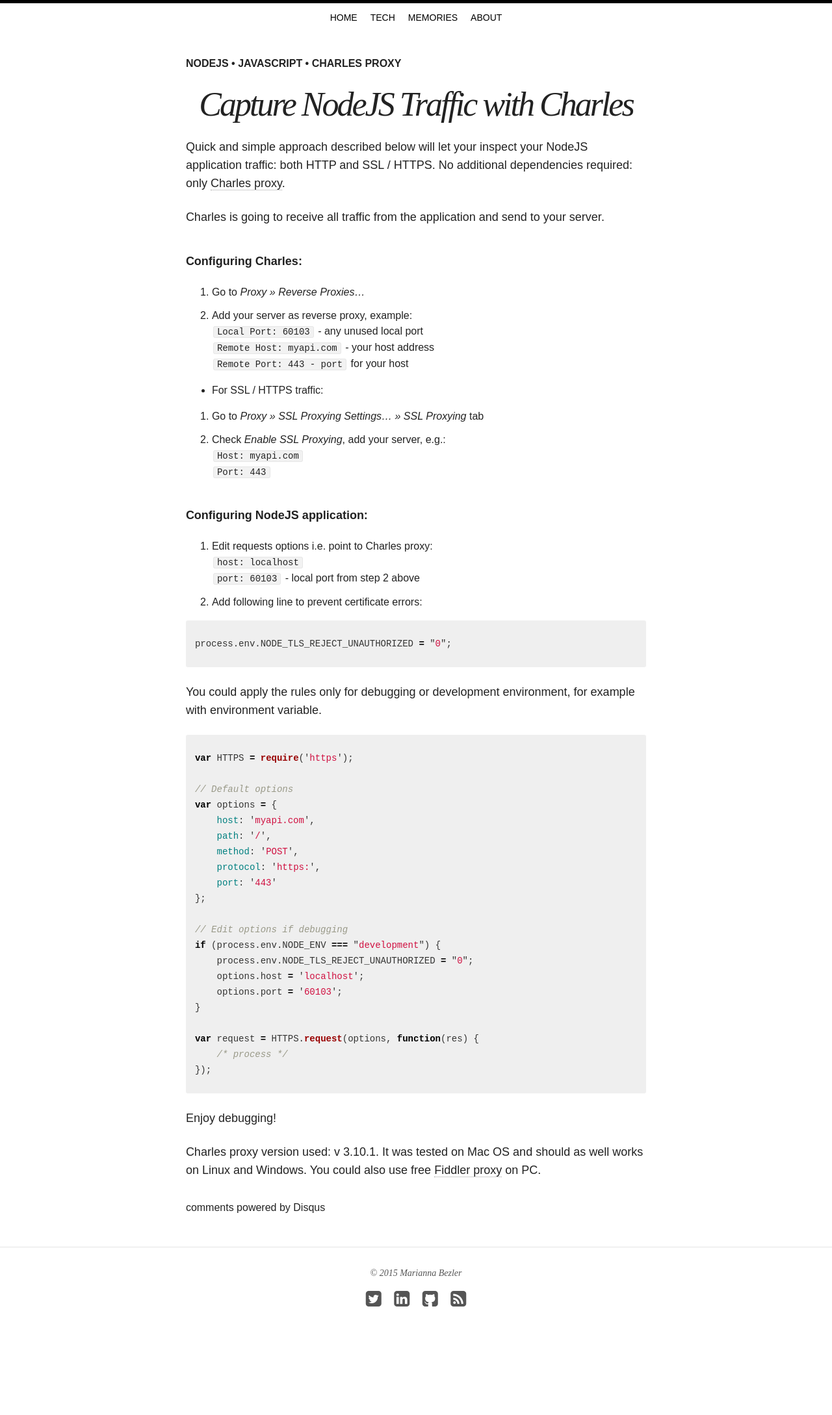
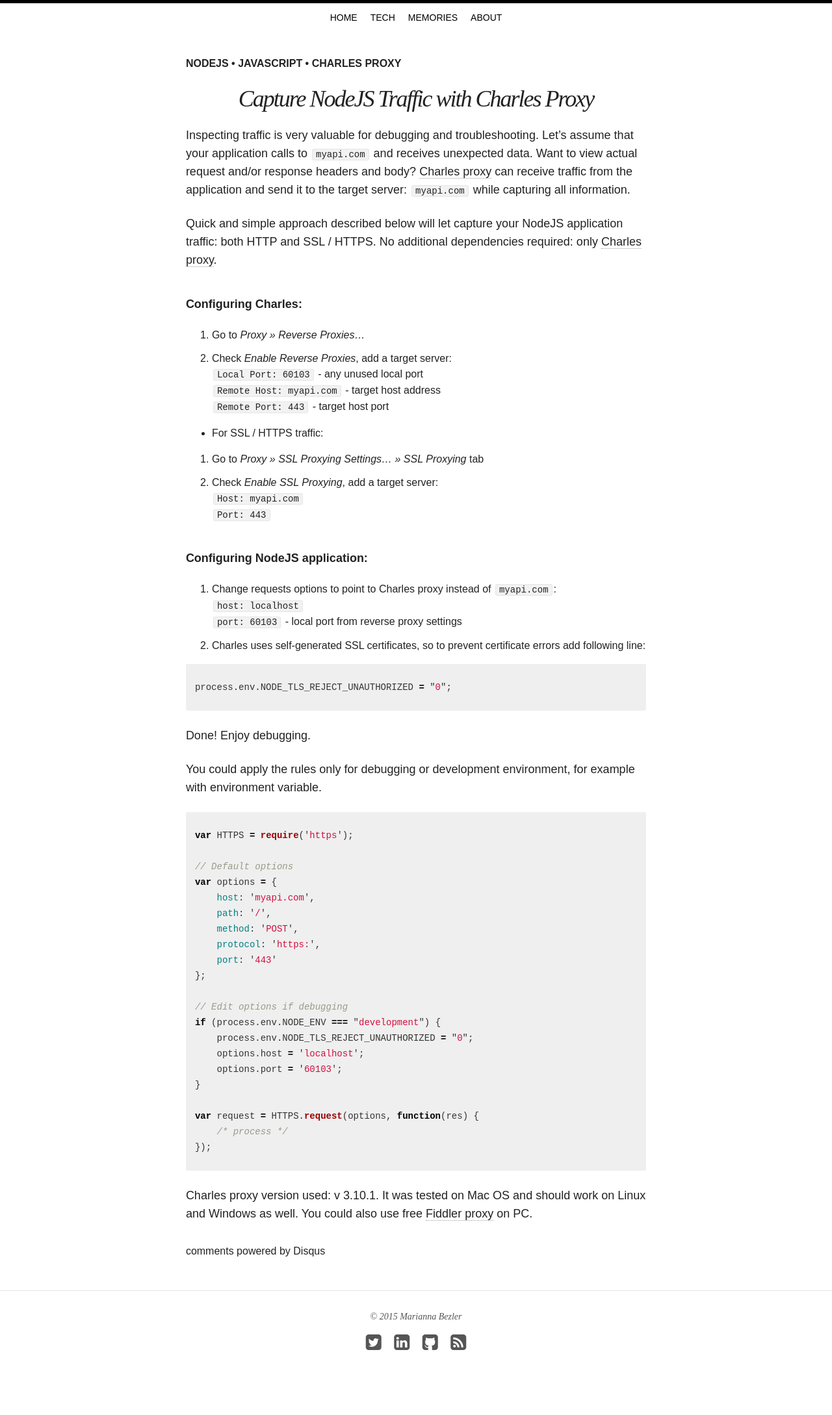
Before and after one commit to Nefry/marianna.im, a Jekyll site: the page built from _posts/tech/2015-05-31-capture-nodejs-traffic-with-charles.md, in a window 1280 px wide. Shown: the whole page at 65% size. Built offline with Jekyll 4.4.1, drawn with Linux system fonts in a browser that asks for light colours; nearby versions of some CDN libraries; comment, search, counter and statistics services are not loaded; before the commit the page ends 2111 px from its top, so only the background shows below that.

Commit message:
style: smaller title

```diff
--- a/_posts/tech/2015-05-31-capture-nodejs-traffic-with-charles.md
+++ b/_posts/tech/2015-05-31-capture-nodejs-traffic-with-charles.md
@@ -1,7 +1,7 @@
 ---
 layout: post
-title: "Capture NodeJS Traffic with Charles"
-excerpt: "Simple way to debug your javascript application without any additional dependencies"
+title: "Capture NodeJS Traffic with Charles Proxy"
+excerpt: "Simple way to inspect traffic of NodeJS application"
 modified: 2015-05-31
 categories: tech
 tags: [nodejs, javascript, charles proxy]
@@ -11,32 +11,36 @@ comments: true
 date: 2015-05-31T00:00:00-00:00
 ---
 
-Quick and simple approach described below will let your inspect your NodeJS application traffic: both HTTP and SSL / HTTPS. No additional dependencies required: only [Charles proxy][charles].
+Inspecting traffic is very valuable for debugging and troubleshooting.
+Let's assume that your application calls to `myapi.com` and receives unexpected data. Want to view actual request and/or response headers and body? [Charles proxy][charles] can receive traffic from the application and send it to the target server: `myapi.com` while capturing all information.
 
-Charles is going to receive all traffic from the application and send to your server.
+Quick and simple approach described below will let capture your NodeJS application traffic: both HTTP and SSL / HTTPS. No additional dependencies required: only [Charles proxy][charles].
+
 
 ###### Configuring Charles:
 1. Go to *Proxy >> Reverse Proxies...*
-2. Add your server as reverse proxy, example: <br>
+2. Check *Enable Reverse Proxies*, add a target server: <br>
     `Local Port: 60103` - any unused local port <br>
-    `Remote Host: myapi.com` - your host address <br>
-    `Remote Port: 443 - port` for your host <br>
+    `Remote Host: myapi.com` - target host address <br>
+    `Remote Port: 443` - target host port <br>
 
 * For SSL / HTTPS traffic:
 
 3. Go to *Proxy >> SSL Proxying Settings... >> SSL Proxying* tab
-4. Check *Enable SSL Proxying*, add your server, e.g.: <br>
+4. Check *Enable SSL Proxying*, add a target server: <br>
     `Host: myapi.com` <br>
     `Port: 443` <br>
 
 ###### Configuring NodeJS application:
-1. Edit requests options i.e. point to Charles proxy: <br>
+1. Change requests options to point to Charles proxy instead of `myapi.com`: <br>
     `host: localhost` <br>
-    `port: 60103` - local port from step 2 above <br>
-2. Add following line to prevent certificate errors:
+    `port: 60103` - local port from reverse proxy settings <br>
+2. Charles uses self-generated SSL certificates, so to prevent certificate errors add following line:
 {% highlight javascript %}
 process.env.NODE_TLS_REJECT_UNAUTHORIZED = "0";
 {% endhighlight %}
+
+Done! Enjoy debugging.
 
 You could apply the rules only for debugging or development environment, for example with environment variable.
 
@@ -64,9 +68,7 @@ var request = HTTPS.request(options, function(res) {
 });
 {% endhighlight %}
 
-Enjoy debugging!
-
-Charles proxy version used: v 3.10.1. It was tested on Mac OS and should as well works on Linux and Windows. You could also use free [Fiddler proxy][fiddler] on PC.
+Charles proxy version used: v 3.10.1. It was tested on Mac OS and should work on Linux and Windows as well. You could also use free [Fiddler proxy][fiddler] on PC.
 
 [charles]:  http://www.charlesproxy.com
 [fiddler]:  http://www.telerik.com/fiddler
--- a/_sass/_page.scss
+++ b/_sass/_page.scss
@@ -58,19 +58,21 @@ span + .entry-title {
 .entry-title {
 	font-family: $alt-font;
 	font-style: italic;
-	@include font-size(36,yes,36);
+	@include font-size(24,yes,24);
 	font-weight: 400;
 	line-height: 1;
-	letter-spacing: -3px;
+	letter-spacing: -1px;
 	a {
 		color: $black;
 		text-decoration: underline;
 	}
 	@include media($medium) {
 		@include font-size(36,yes,36);
+	    letter-spacing: -2px;
 	}
 	@include media($large) {
-		@include font-size(52,yes,54);
+		@include font-size(36,yes,36);
+        letter-spacing: -2px;
 	}
 }
 
```
